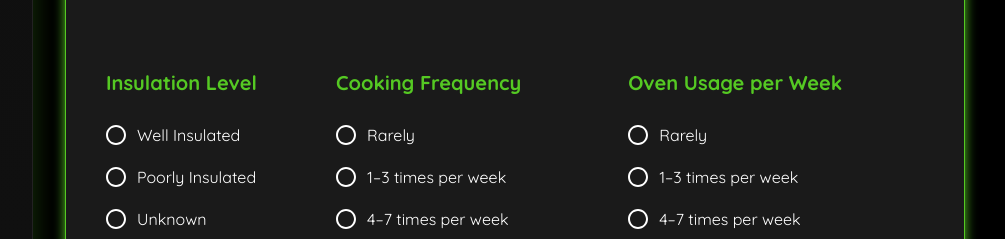
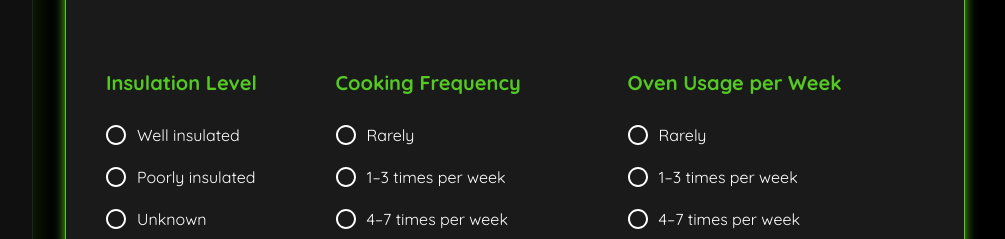
Before and after one commit to arcode35/EcoTrack, a Next.js app: page /input in a window 1280 px wide. Shown: the part 3000-3239 px from the top of the page, without its empty margins (207-1212 px from the left). Built offline with nearby package versions, Linux system fonts and the light colour scheme; no server answers; sample sign-in values are in the browser's storage.

Commit message:
Aesthetic grammatical corrections

```diff
--- a/src/app/input/page.js
+++ b/src/app/input/page.js
@@ -1564,12 +1564,12 @@ export default function InputsPage() {
                   <FormControlLabel
                     value="1"
                     control={<Radio sx={{ color: "white" }} />}
-                    label="Well Insulated"
+                    label="Well insulated"
                   />
                   <FormControlLabel
                     value="2"
                     control={<Radio sx={{ color: "white" }} />}
-                    label="Poorly Insulated"
+                    label="Poorly insulated"
                   />
                   <FormControlLabel
                     value="3"
```
